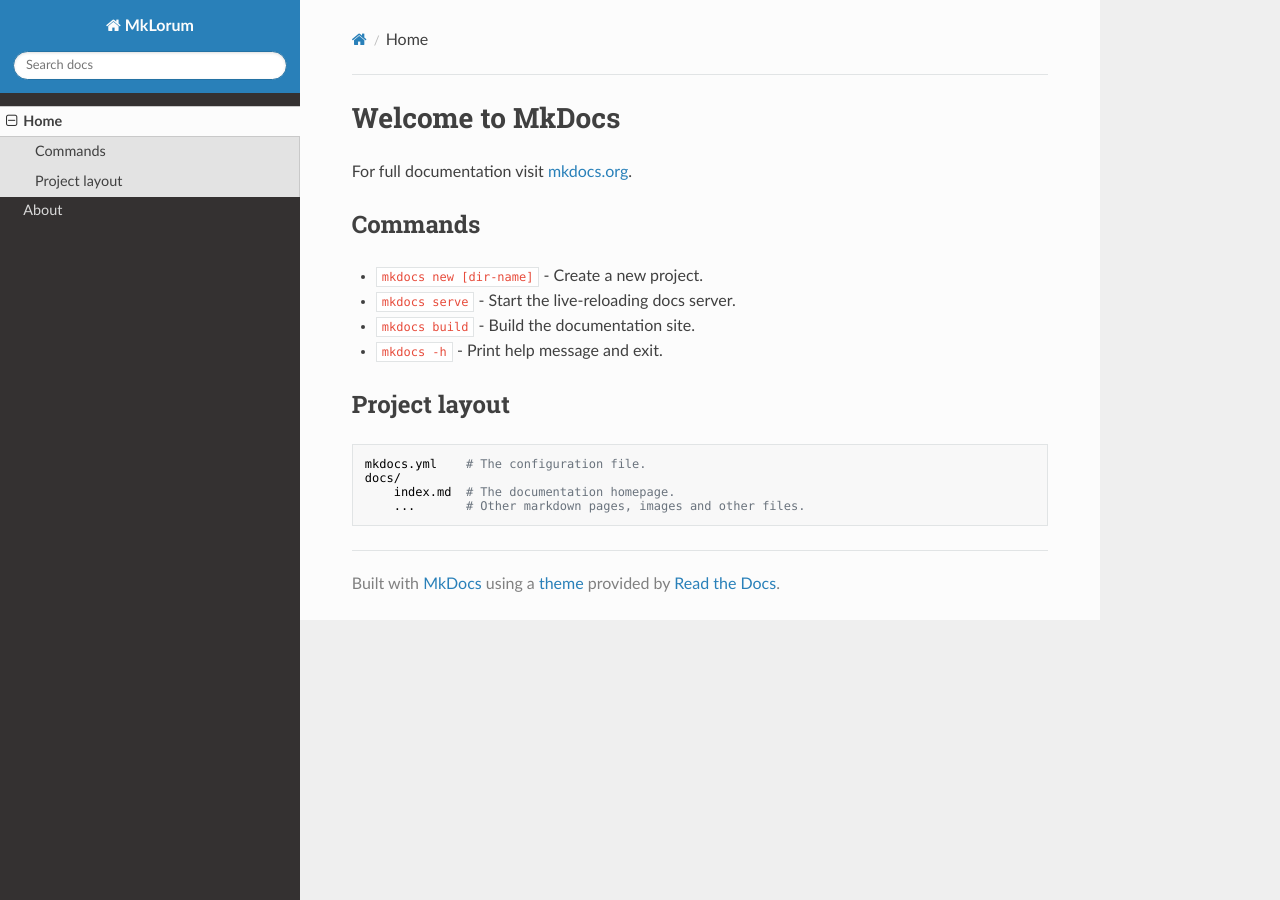
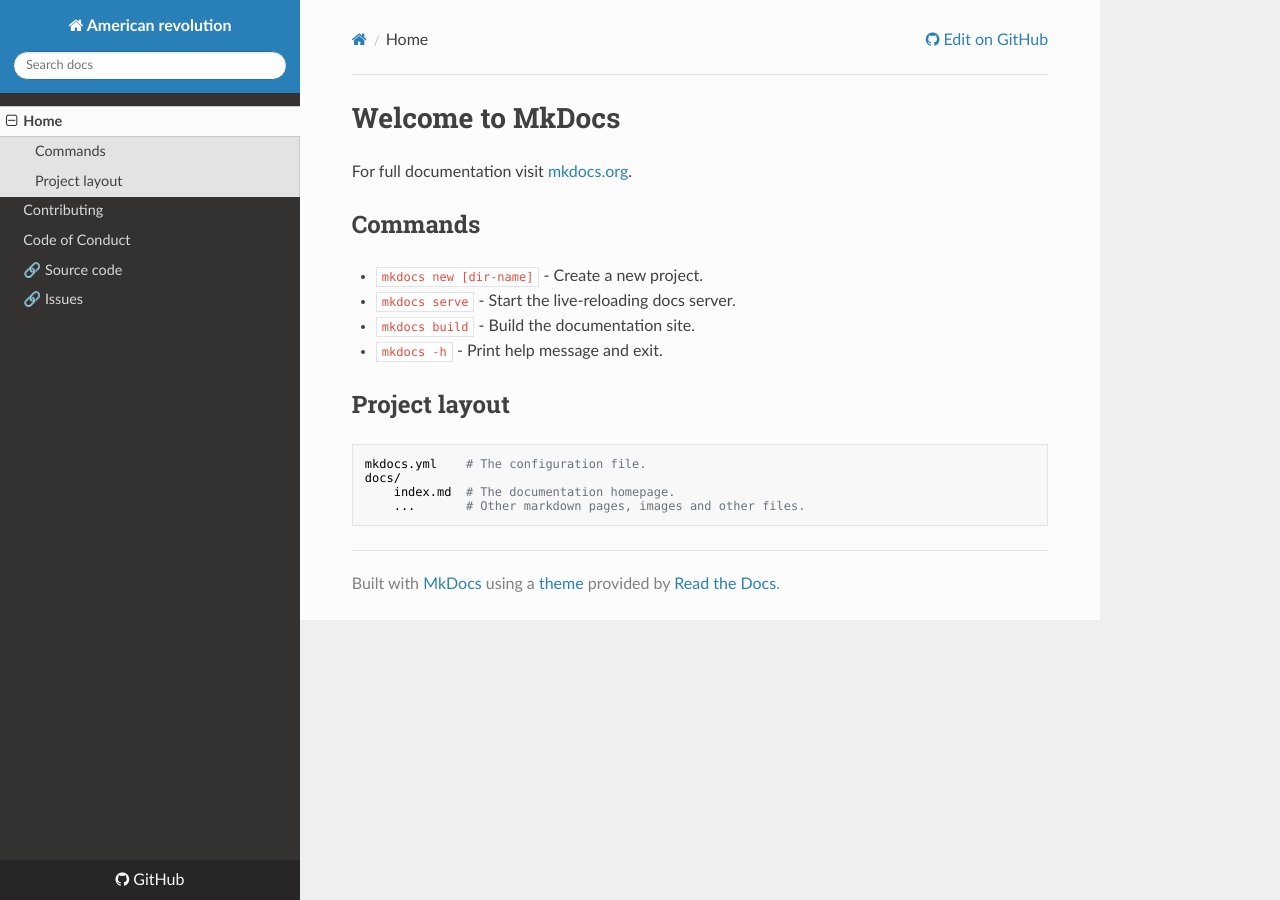
Before and after one commit to h-gear/revolution, an MkDocs documentation site: the page built from docs/index.md, in a window 1280 px wide. Built offline with MkDocs 1.6.1, drawn with Linux system fonts in a browser that asks for light colours; nearby versions of some CDN libraries.

Commit message:
Added structure to docs

```diff
--- a/mkdocs.yml
+++ b/mkdocs.yml
@@ -1,5 +1,22 @@
-site_name: MkLorum
+site_name: American revolution
+site_url: https://revolution.readthedocs.io
+repo_url: https://github.com/h-gear/revolution
+repo_name: GitHub
+
 nav:
   - Home: index.md
-  - About: about.md
-theme: readthedocs
+  - Contributing: CONTRIBUTING.md
+  - Code of Conduct: CODE_OF_CONDUCT.md
+  - 🔗 Source code: https://github.com/h-gear/revolution
+  - 🔗 Issues: https://github.com/h-gear/revolution/issues
+
+theme:
+  name: readthedocs
+
+extra_javascript:
+  - https://polyfill.io/v3/polyfill.min.js?features=es6
+  - https://cdn.jsdelivr.net/npm/mathjax@3/es5/tex-mml-chtml.js
+
+watch:
+  - scripts
+  - docs/
```
